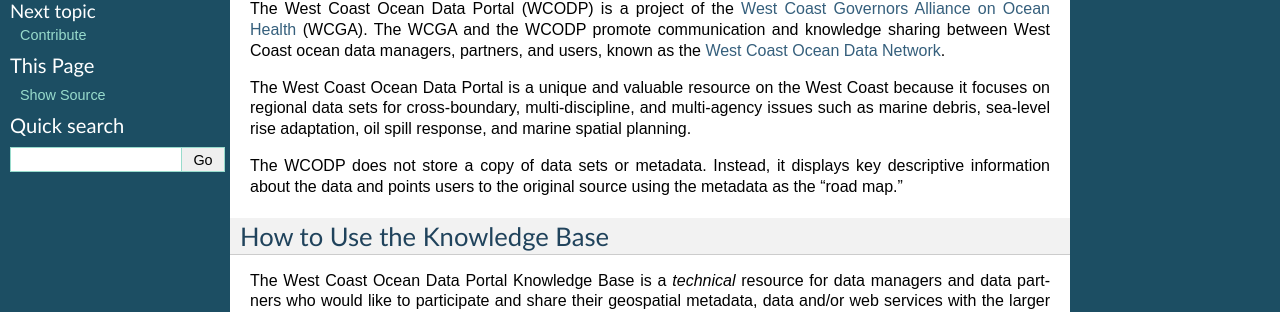
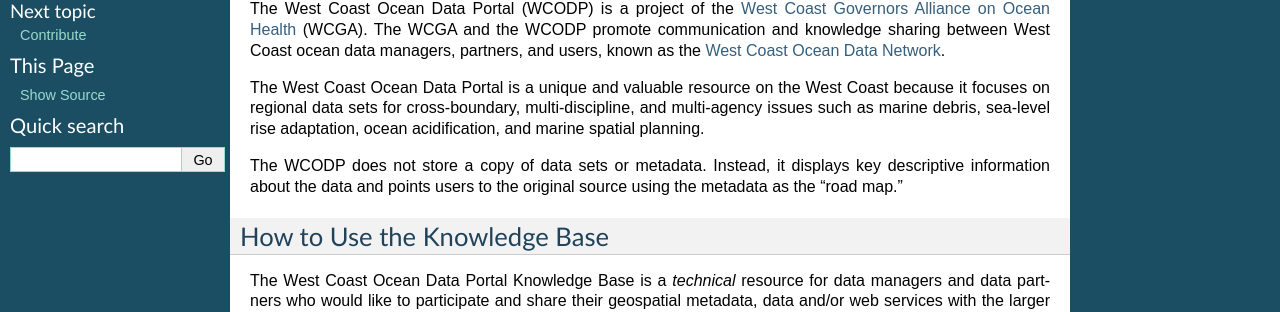
Before and after one commit to WCGA/knowledge-base, a Sphinx documentation site: the page built from docs/intro.rst, in a window 1280 px wide. Shown: the part 249-561 px from the top of the page. Built offline with Sphinx 7.4.7, drawn with Linux system fonts in a browser that asks for light colours.

Commit message:
change priorities to ocean acidification

```diff
--- a/docs/intro.rst
+++ b/docs/intro.rst
@@ -8,7 +8,7 @@
 
 The West Coast Ocean Data Portal (WCODP) is a project of the `West Coast Governors Alliance on Ocean Health <http://www.westcoastoceans.org/>`_ (WCGA). The WCGA and the WCODP promote communication and knowledge sharing between West Coast ocean data managers, partners, and users, known as the `West Coast Ocean Data Network <http://network.westcoastoceans.org/>`_.
 
-The West Coast Ocean Data Portal is a unique and valuable resource on the West Coast because it focuses on regional data sets for cross-boundary, multi-discipline, and multi-agency issues such as marine debris, sea-level rise adaptation, oil spill response, and marine spatial planning.
+The West Coast Ocean Data Portal is a unique and valuable resource on the West Coast because it focuses on regional data sets for cross-boundary, multi-discipline, and multi-agency issues such as marine debris, sea-level rise adaptation, ocean acidification, and marine spatial planning.
 
 The WCODP does not store a copy of data sets or metadata.  Instead, it displays key descriptive information about the data and points users to the original source using the metadata as the "road map."
 
```
